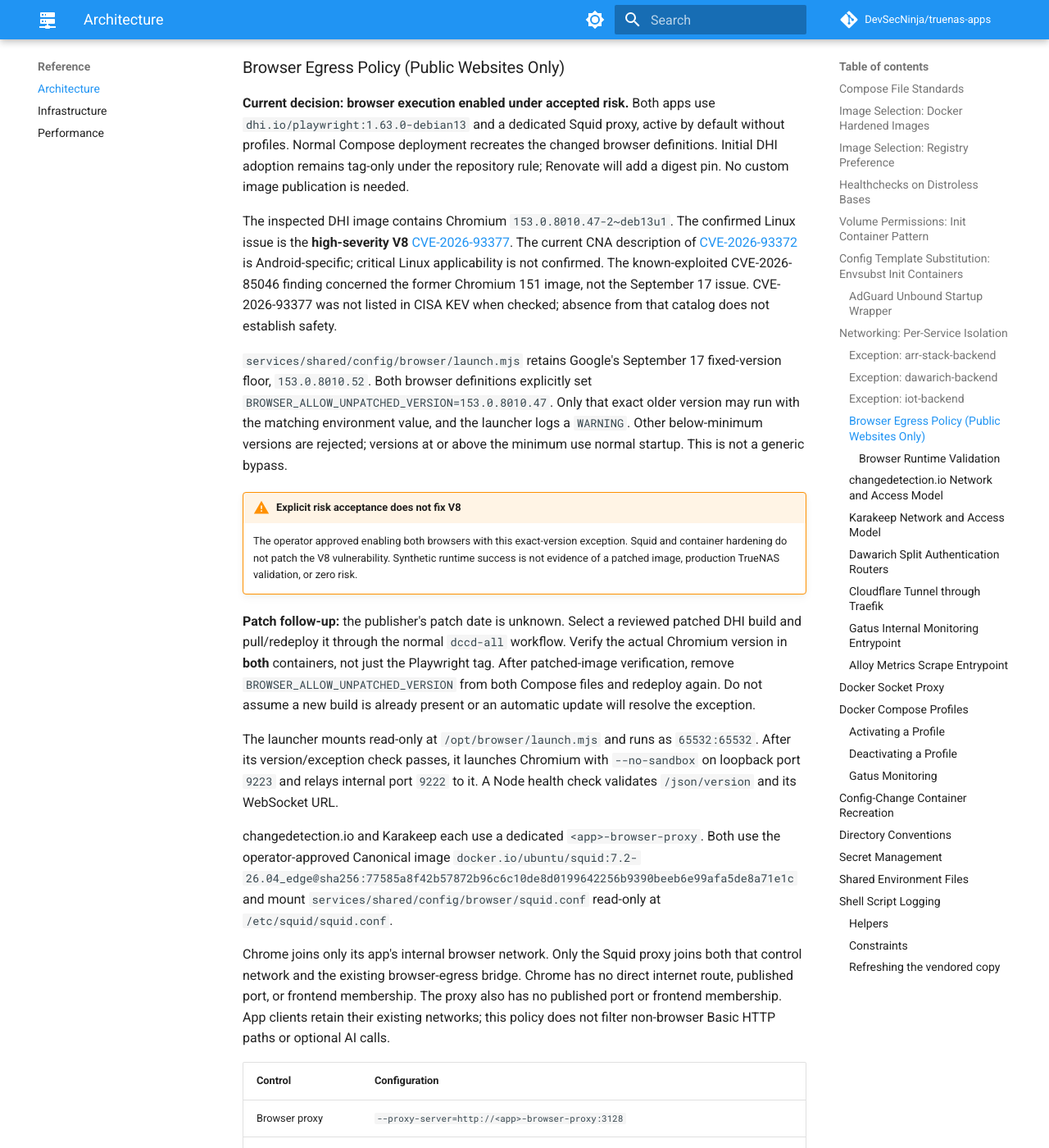
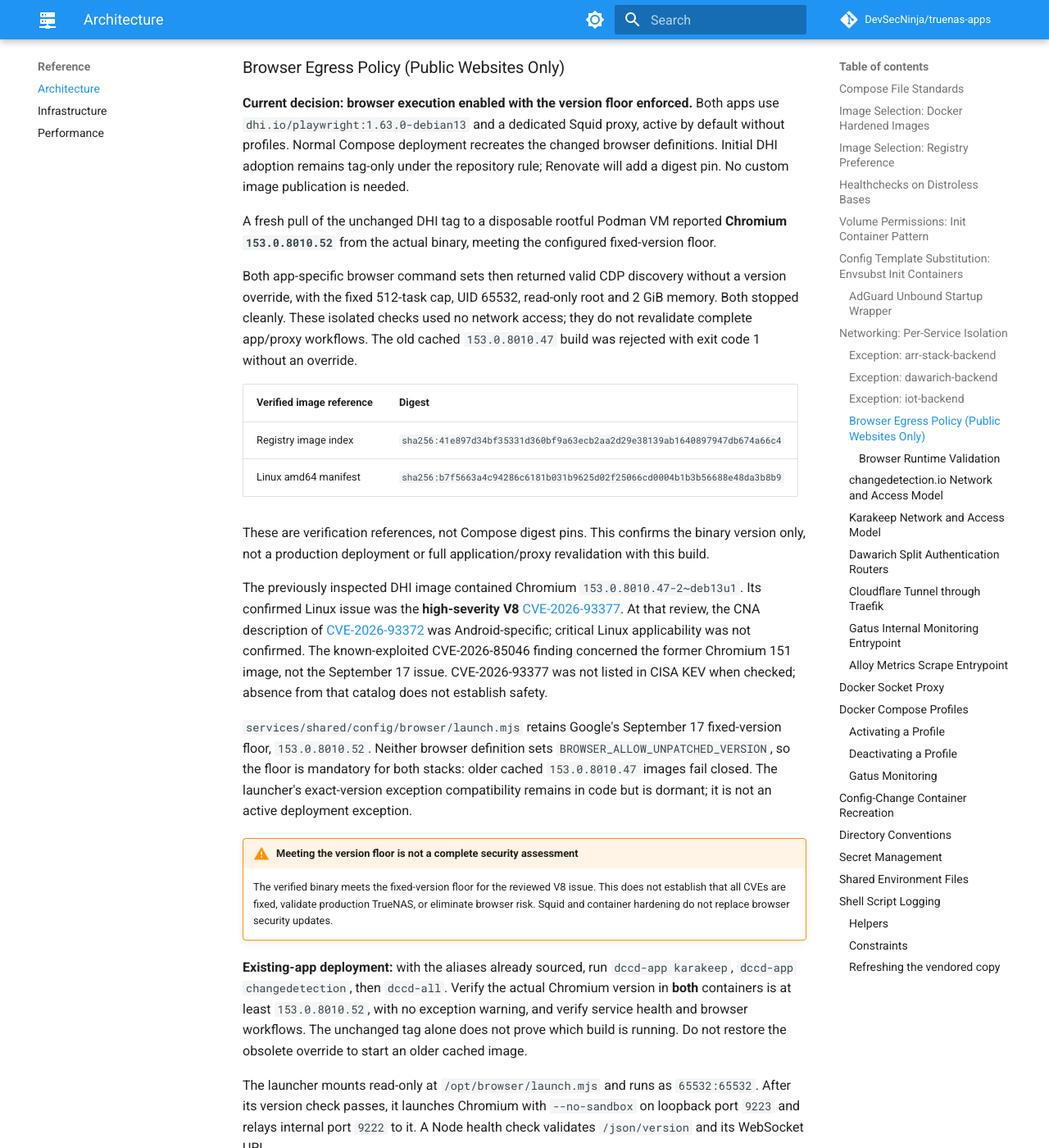
Before and after one commit to DevSecNinja/truenas-apps, an MkDocs documentation site: the page built from docs/ARCHITECTURE.md, in a window 1280 px wide and 1400 px high, scrolled down 14561 px. Shown: the whole window at 82% size. Built offline with MkDocs 1.6.1 and Material for MkDocs 9.7.7, drawn with Linux system fonts in a browser that asks for light colours; comment, search, counter and statistics services are not loaded; some of the changed text lies outside the part shown.

Commit message:
fix(browser): enforce fixed task bounds and clarify deploy failures
Use fixed 512-task limits rather than unsafe environment overrides and remove misleading timeout wording. Drop both obsolete browser exceptions after verifying the published DHI Chromium 153.0.8010.52 build, while retaining the version guard.

Co-authored-by: Copilot App <223556219+Copilot@users.noreply.github.com>

```diff
--- a/docs/ARCHITECTURE.md
+++ b/docs/ARCHITECTURE.md
@@ -276,16 +276,17 @@ Karakeep enables browser crawling with `CRAWLER_HEADLESS_BROWSER=true` and
 Both applications wait for healthy Chrome; Chrome waits for its healthy proxy.
 
 Both browser definitions use `dhi.io/playwright:1.63.0-debian13` and are active
-by default, without profiles, under an explicit unpatched-version exception.
+by default, without profiles, with a mandatory Chromium `153.0.8010.52` minimum
+and no active version exception.
 The browser runs as
 `65532:65532` with a read-only root, `init: true`, dropped capabilities,
-`no-new-privileges`, tmpfs scratch, a `${CHROME_PIDS_LIMIT:-512}` task cap
+`no-new-privileges`, tmpfs scratch, a fixed 512-task cap
 (processes and threads), and
 `${CHROME_MEM_LIMIT:-2048m}`. Its Squid proxy adds
 `${BROWSER_PROXY_MEM_LIMIT:-256m}` and a separate 100-PID limit.
-The browser cap provides conservative initial headroom, not load-proven sizing;
-tune it from observed usage.
-The shared Node launcher checks Chromium's version or exact exception before launch and provides an
+The browser cap provides initial headroom, not a production capacity guarantee.
+Changes require a reviewed Compose edit; no environment override is supported.
+The shared Node launcher checks Chromium's version before launch and provides an
 IPv4 TCP CDP relay on port `9222` to loopback port `9223`. See
 [Browser Egress Policy](#browser-egress-policy-public-websites-only).
 
@@ -394,47 +395,65 @@ The IoT stack (Home Assistant, Mosquitto, ESPHome, Frigate, wmbusmeters) shares
 
 ### Browser Egress Policy (Public Websites Only)
 
-**Current decision: browser execution enabled under accepted risk.** Both
+**Current decision: browser execution enabled with the version floor enforced.** Both
 apps use `dhi.io/playwright:1.63.0-debian13` and a dedicated Squid proxy,
 active by default without profiles. Normal Compose deployment recreates the
 changed browser definitions. Initial DHI adoption remains tag-only under the
 repository rule; Renovate will add a digest pin. No custom image publication
 is needed.
 
-The inspected DHI image contains Chromium `153.0.8010.47-2~deb13u1`.
-The confirmed Linux issue is the **high-severity V8**
+A fresh pull of the unchanged DHI tag to a disposable
+rootful Podman VM reported **Chromium `153.0.8010.52`** from the actual binary,
+meeting the configured fixed-version floor.
+
+Both app-specific browser command sets then returned valid CDP discovery
+without a version override, with the fixed 512-task cap, UID 65532, read-only
+root and 2 GiB memory. Both stopped cleanly. These isolated checks used no
+network access; they do not revalidate complete app/proxy workflows. The old
+cached `153.0.8010.47` build was rejected with exit code 1 without an override.
+
+| Verified image reference | Digest                                                                    |
+| ------------------------ | ------------------------------------------------------------------------- |
+| Registry image index     | `sha256:41e897d34bf35331d360bf9a63ecb2aa2d29e38139ab1640897947db674a66c4` |
+| Linux amd64 manifest     | `sha256:b7f5663a4c94286c6181b031b9625d02f25066cd0004b1b3b56688e48da3b8b9` |
+
+These are verification references, not Compose digest pins. This confirms the
+binary version only, not a production deployment or full application/proxy
+revalidation with this build.
+
+The previously inspected DHI image contained Chromium `153.0.8010.47-2~deb13u1`.
+Its confirmed Linux issue was the **high-severity V8**
 [CVE-2026-93377](https://security-tracker.debian.org/tracker/CVE-2026-93377).
-The current CNA description of
-[CVE-2026-93372](https://www.cve.org/CVERecord?id=CVE-2026-93372) is
-Android-specific; critical Linux applicability is not confirmed.
+At that review, the CNA description of
+[CVE-2026-93372](https://www.cve.org/CVERecord?id=CVE-2026-93372) was
+Android-specific; critical Linux applicability was not confirmed.
 The known-exploited CVE-2026-85046 finding concerned the former Chromium 151
 image, not the September 17 issue. CVE-2026-93377 was not listed in CISA KEV
 when checked; absence from that catalog does not establish safety.
 
 `services/shared/config/browser/launch.mjs` retains Google's September 17
-fixed-version floor, `153.0.8010.52`. Both browser definitions explicitly set
-`BROWSER_ALLOW_UNPATCHED_VERSION=153.0.8010.47`. Only that exact older version
-may run with the matching environment value, and the launcher logs a
-`WARNING`. Other below-minimum versions are rejected; versions at or above
-the minimum use normal startup. This is not a generic bypass.
+fixed-version floor, `153.0.8010.52`. Neither browser definition sets
+`BROWSER_ALLOW_UNPATCHED_VERSION`, so the floor is mandatory for both stacks:
+older cached `153.0.8010.47` images fail closed. The launcher's exact-version
+exception compatibility remains in code but is dormant; it is not an active
+deployment exception.
 
 <!-- dprint-ignore -->
-!!! warning "Explicit risk acceptance does not fix V8"
-    The operator approved enabling both browsers with this exact-version
-    exception. Squid and container hardening do not patch the V8 vulnerability.
-    Synthetic runtime success is not evidence of a patched image, production
-    TrueNAS validation, or zero risk.
+!!! warning "Meeting the version floor is not a complete security assessment"
+    The verified binary meets the fixed-version floor for the reviewed V8
+    issue. This does not establish that all CVEs are fixed, validate production
+    TrueNAS, or eliminate browser risk. Squid and container hardening do not
+    replace browser security updates.
 
-**Patch follow-up:** the publisher's patch date is unknown. Select a reviewed
-patched DHI build and pull/redeploy it through the normal `dccd-all` workflow.
-Verify the actual Chromium version in **both** containers, not just the
-Playwright tag. After patched-image verification, remove
-`BROWSER_ALLOW_UNPATCHED_VERSION` from both Compose files and redeploy again.
-Do not assume a new build is already present or an automatic update will
-resolve the exception.
+**Existing-app deployment:** with the aliases already sourced, run
+`dccd-app karakeep`, `dccd-app changedetection`, then `dccd-all`.
+Verify the actual Chromium version in **both** containers is at least
+`153.0.8010.52`, with no exception warning, and verify service health and
+browser workflows. The unchanged tag alone does not prove which build is
+running. Do not restore the obsolete override to start an older cached image.
 
 The launcher mounts read-only at `/opt/browser/launch.mjs` and runs as
-`65532:65532`. After its version/exception check passes, it launches Chromium
+`65532:65532`. After its version check passes, it launches Chromium
 with `--no-sandbox` on loopback port `9223` and relays internal port `9222`
 to it. A Node health check validates `/json/version` and its WebSocket URL.
 
@@ -499,8 +518,9 @@ contacting real LAN services.
 
 #### Browser Runtime Validation
 
-Before the default browser task cap increased from 100 to 512, the DHI
-browser/proxy configuration passed synthetic runtime checks on a
+The following historical checks predate both the fixed 512-task browser cap
+and removal of the version exception. The DHI browser/proxy configuration
+passed synthetic runtime checks on a
 **rootful Podman test VM**, using the cached DHI image with actual Chromium
 `153.0.8010.47`. Both browser logs emitted the explicit unpatched-version
 exception warning.
@@ -526,8 +546,9 @@ exception warning.
 These checks did **not** validate production TrueNAS, real Entra/SSO or TLS
 termination, the full Karakeep signup/bookmark job flow, or changedetection.io's
 browser-step UI/visual selector. Those checks remain pending. The historical
-file-state restore evidence remains separate. The image is still unpatched,
-and these finite tests do not close the DNS-rebinding assurance gap or prove
+file-state restore evidence remains separate. These checks used the older,
+unpatched image, not the newly verified `153.0.8010.52` build, and do not
+close the DNS-rebinding assurance gap or prove
 native-code compromise containment. See the
 [test-runtime requirement](INFRASTRUCTURE.md#stateless-browser-proxies).
 
@@ -638,8 +659,8 @@ Review the upstream
 [security considerations](https://docs.karakeep.app/administration/security-considerations/)
 and
 [reviewed source revision](https://github.com/karakeep-app/karakeep/tree/a1a887d5a0c311aacfbe13fcc080b1ddef5b8175)
-before changing these controls. Browser configuration and the accepted
-version exception are documented in the
+before changing these controls. Browser configuration and the mandatory
+version floor are documented in the
 [Karakeep service documentation](services/karakeep.md).
 
 The one-shot `karakeep-db-backup` sidecar is network-isolated. It starts with
```
Also changed, not shown: docs/INFRASTRUCTURE.md (+14 -11 lines), services/changedetection/README.md (+35 -34 lines), services/karakeep/README.md (+33 -35 lines), 6 other files.
